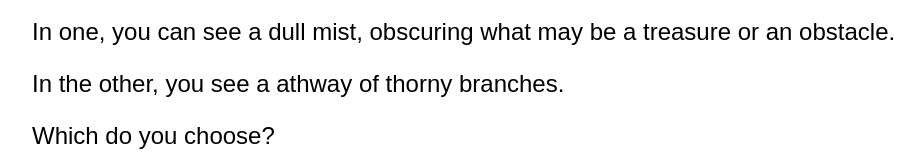
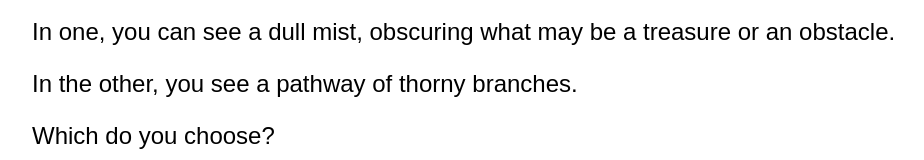
Before and after one commit to xvozi05378/XVOZI05378.github.io, a plain HTML site: page beginning.html in a window 1280 px wide. Shown: the part 154-314 px from the top of the page, without its empty margins (104-1028 px from the left). Drawn offline with Linux system fonts and the light colour scheme.

Commit message:
Update beginning.html

```diff
--- a/beginning.html
+++ b/beginning.html
@@ -6,7 +6,7 @@
     <h1>You follow the path.</h1>
     <p>After a while, the path splits into a fork.</p>
     <p>In one, you can see a dull mist, obscuring what may be a treasure or an obstacle.</p>
-    <p>In the other, you see a athway of thorny branches.</p>
+    <p>In the other, you see a pathway of thorny branches.</p>
     <p>Which do you choose?</p>
     <a href="./obscuredPath.html">Go into the Mist</a>
     <a href="./thornyPath.html">Go into the Thorns</a>
```
